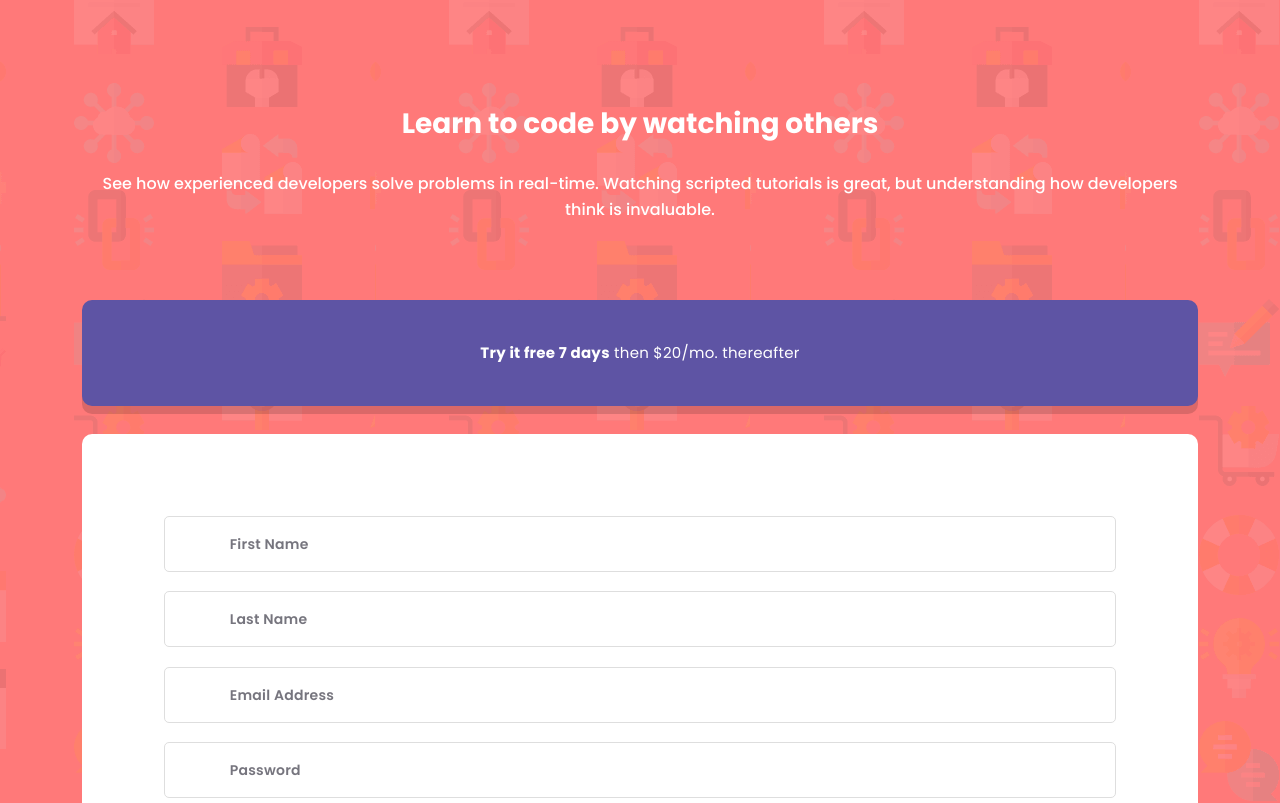
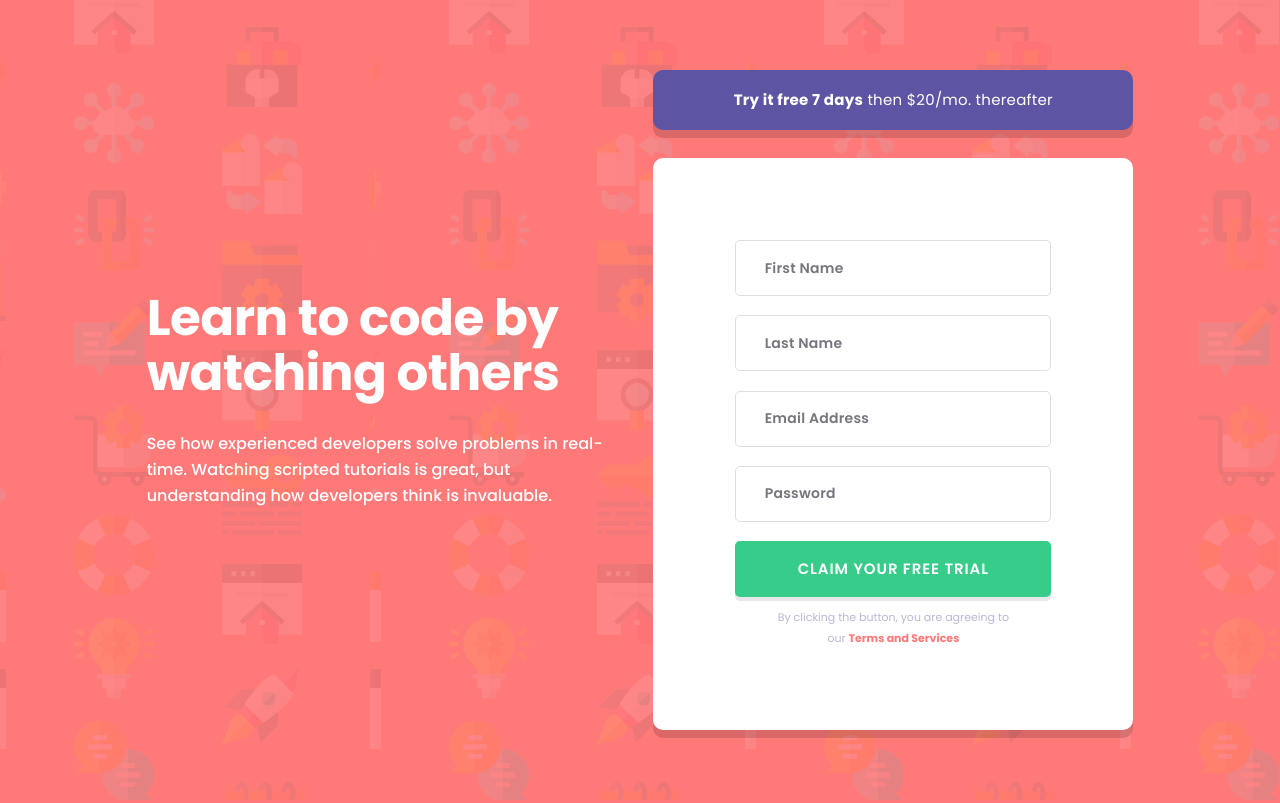
Before and after one commit to waquintero-ia/singUpForm, a React (Vite) app: page / in a window 1280 px wide. Shown: the top 803 px of the page. Built offline with nearby package versions, Linux system fonts and the light colour scheme.

Commit message:
desktop version

```diff
--- a/src/App.css
+++ b/src/App.css
@@ -4,6 +4,7 @@
   --flow-space-form: 3.59vh;
   --flow-space-fieldset: 2.40vh;
   --flow-space-terms: 1.20vh;
+  --width-padding-mobile: 2.78vw;
 }
 
 body {
@@ -40,6 +41,28 @@ main {
   margin-top: var(--flow-space-terms, 1em);
 }
 
+@media (min-width: 80rem) {
+  body {
+    display: flex;
+    justify-content: center;
+    align-items: center;
+  }
+
+  main {
+    display: flex;
+    justify-content: center;
+    align-items: center;
+    padding: 0;
+  }
+
+  .flow__main > * + * {
+    margin-top: 0;
+  }
+
+  [data-type="top"] {
+    margin-top: var(2.5vh, 1em);
+  }
+}
 
 @media (prefers-reduced-motion: no-preference) {
 
--- a/src/component/Form.jsx
+++ b/src/component/Form.jsx
@@ -1,12 +1,15 @@
 const Form = () =>{
   const global_premiun = 'w-[100%] min-h-[13.20vh] rounded-[10px] bg-purple-100 px-[17.87vw]'
+  const global_premiun_xl = 'xl:w-[37.5vw] xl:px-0 xl:min-h-[7.5vh]'
   const composition_premiun = 'text-[15px] leading-[174%] tracking-[0.27px]'
   const utilities_text = 'text-white text-center'
   const utilities_flex = 'flex justify-center items-center'
   const block_drop_shadow = 'shadow-premiun-shadow'
 
-  const global_form = 'w-[87.2vw] bg-white rounded-[10px] p-[6.4vw]'
-  const global_input = 'border border-grey-100 w-[100%] min-h-[56px] rounded-[5px] px-[5.07vw]'
+  const global_form = 'w-[100%] bg-white rounded-[10px] p-[6.4vw]'
+  const global_form_xl = 'xl:w-[37.5vw] p-[2.78vw]'
+  const global_input = 'border border-grey-100 w-[100%] min-h-[56px] rounded-[5px] px-[5.07vw] text-[14px] font-semibold tracking-[0.25px] text-grey-200'
+  const global_input_xl = 'xl:px-[2.22vw]'
   const global_placeholder = 'placeholder-grey-200 placeholder:text-[14px] placeholder:tracking-[0.25px] placeholder:font-semibold placeholder:opacity-70'
   const global_button = 'w-[100%] min-h-[56px] bg-green-100 rounded-[5px] uppercase text-[15px] font-semibold text-white tracking-[0.9px]'
   const block_drop_shadow_button = 'shadow-button-shadow'
@@ -14,22 +17,22 @@ const Form = () =>{
   return(
     <>
       <article className="flow__form">
-        <div className={`premiun ${global_premiun} ${composition_premiun} ${utilities_text} ${utilities_flex} ${block_drop_shadow}`}>
+        <div className={`premiun ${global_premiun} ${composition_premiun} ${utilities_text} ${utilities_flex} ${block_drop_shadow} ${global_premiun_xl}`}>
           <p>
             <span className={`font-bold`}>Try it free 7 days</span> then $20/mo. thereafter
           </p>
         </div>
-        <form className={`${global_form} ${block_drop_shadow}`} id="myForm">
+        <form className={`form ${global_form} ${block_drop_shadow} ${global_form_xl}`} id="myForm">
           <fieldset >
             <legend className="sr-only">Personal Information</legend>
               <label className="sr-only" htmlFor="firstName">First Name</label>
-              <input className={`${global_input} ${global_placeholder}`} type="text" id="firstName" name="firstName" placeholder="First Name" autoComplete="name"/>
+              <input className={`${global_input} ${global_placeholder} ${global_input_xl}`} type="text" id="firstName" name="firstName" placeholder="First Name" autoComplete="name"/>
               <label className="sr-only" htmlFor="lastName">Last Name</label>
-              <input className={`${global_input} ${global_placeholder}`} type="text" id="lastName" name="lastName" placeholder="Last Name" autoComplete="name" data-type="top"/>
+              <input className={`${global_input} ${global_placeholder} ${global_input_xl}`} type="text" id="lastName" name="lastName" placeholder="Last Name" autoComplete="name" data-type="top"/>
               <label className="sr-only" htmlFor="email">Email Address</label>
-              <input className={`${global_input} ${global_placeholder}`} type="email" id="email" name="email" placeholder="Email Address" autoComplete="email" data-type="top"/>
+              <input className={`${global_input} ${global_placeholder} ${global_input_xl}`} type="email" id="email" name="email" placeholder="Email Address" autoComplete="email" data-type="top"/>
               <label className="sr-only" htmlFor="password">Password</label>
-              <input className={`${global_input} ${global_placeholder}`} type="password" id="password" name="password" placeholder="Password" autoComplete="password" data-type="top"/>
+              <input className={`${global_input} ${global_placeholder} ${global_input_xl}`} type="password" id="password" name="password" placeholder="Password" autoComplete="password" data-type="top"/>
               <button className={`${global_button} ${block_drop_shadow_button}`} type="submit" data-type="top">
                 Claim your free trial
               </button>
--- a/src/component/Title.jsx
+++ b/src/component/Title.jsx
@@ -1,14 +1,17 @@
 const Title = () =>{
   const composition_h1 = 'text-[28px] font-bold -trancking-[0.29px] leading-[128.57%]'
+  const composition_h1_xl = 'xl:text-[50px] xl:leading-[110%] xl:tracking-[-0.52px]'
   const composition_p = 'font-medium leading-[162.5%]'
   const utilities_text = 'text-white text-center'
+  const utilities_text_xl = 'xl:text-left'
+  const composition_container_xl = 'xl:w-[36.46vw] xl:mr-[3.125vw]'
   return(
     <>
-      <article className="flow__title">
-        <h1 className={`title ${composition_h1} ${utilities_text}`}>
+      <article className={`container flow__title ${composition_container_xl}`}>
+        <h1 className={`title ${composition_h1} ${utilities_text} ${composition_h1_xl} ${utilities_text_xl}`}>
           Learn to code by watching others
         </h1>
-        <p className={`description ${composition_p} ${utilities_text}`}>
+        <p className={`description ${composition_p} ${utilities_text} ${utilities_text_xl}`}>
           See how experienced developers solve problems in real-time. Watching scripted tutorials is great,
           but understanding how developers think is invaluable.
         </p>
```
